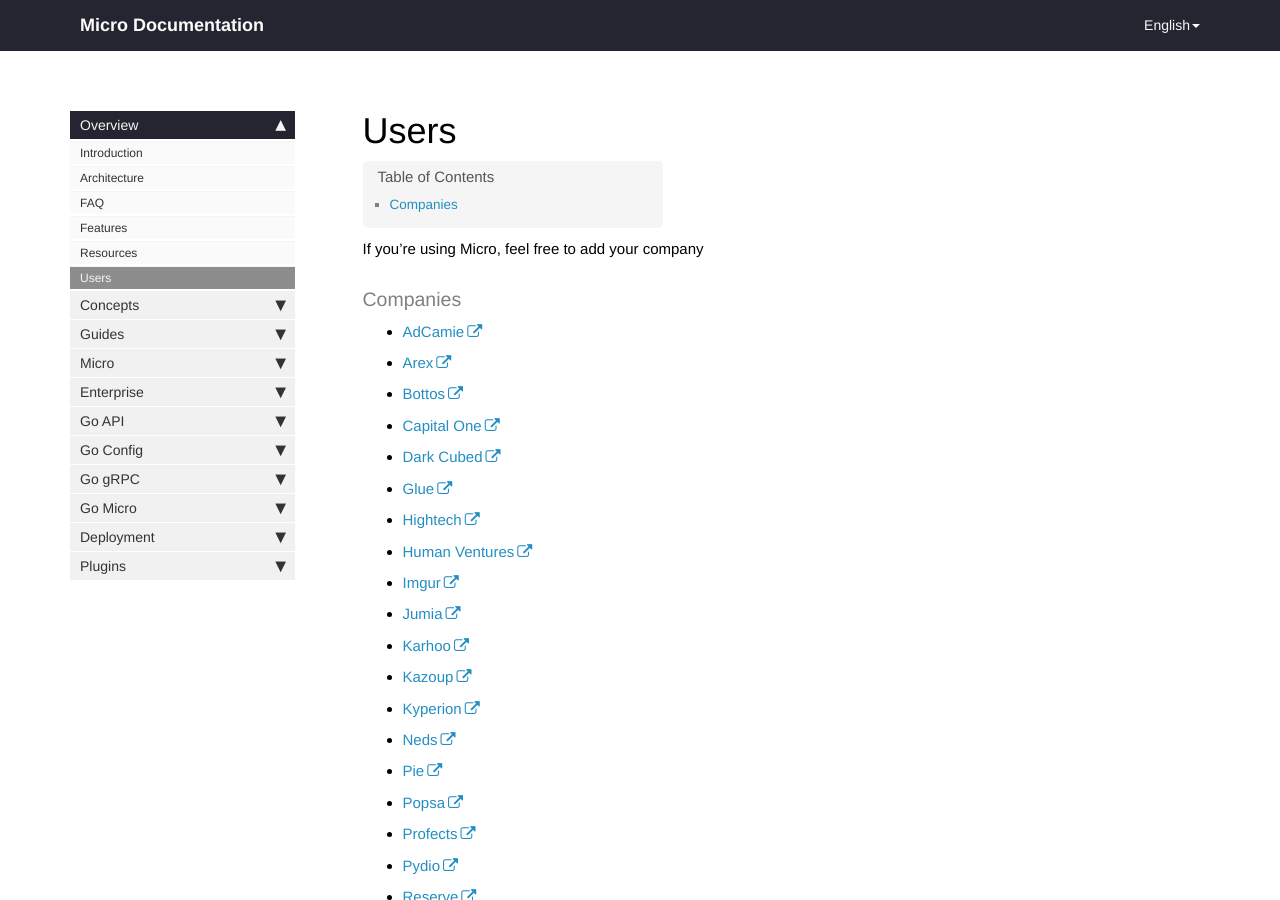
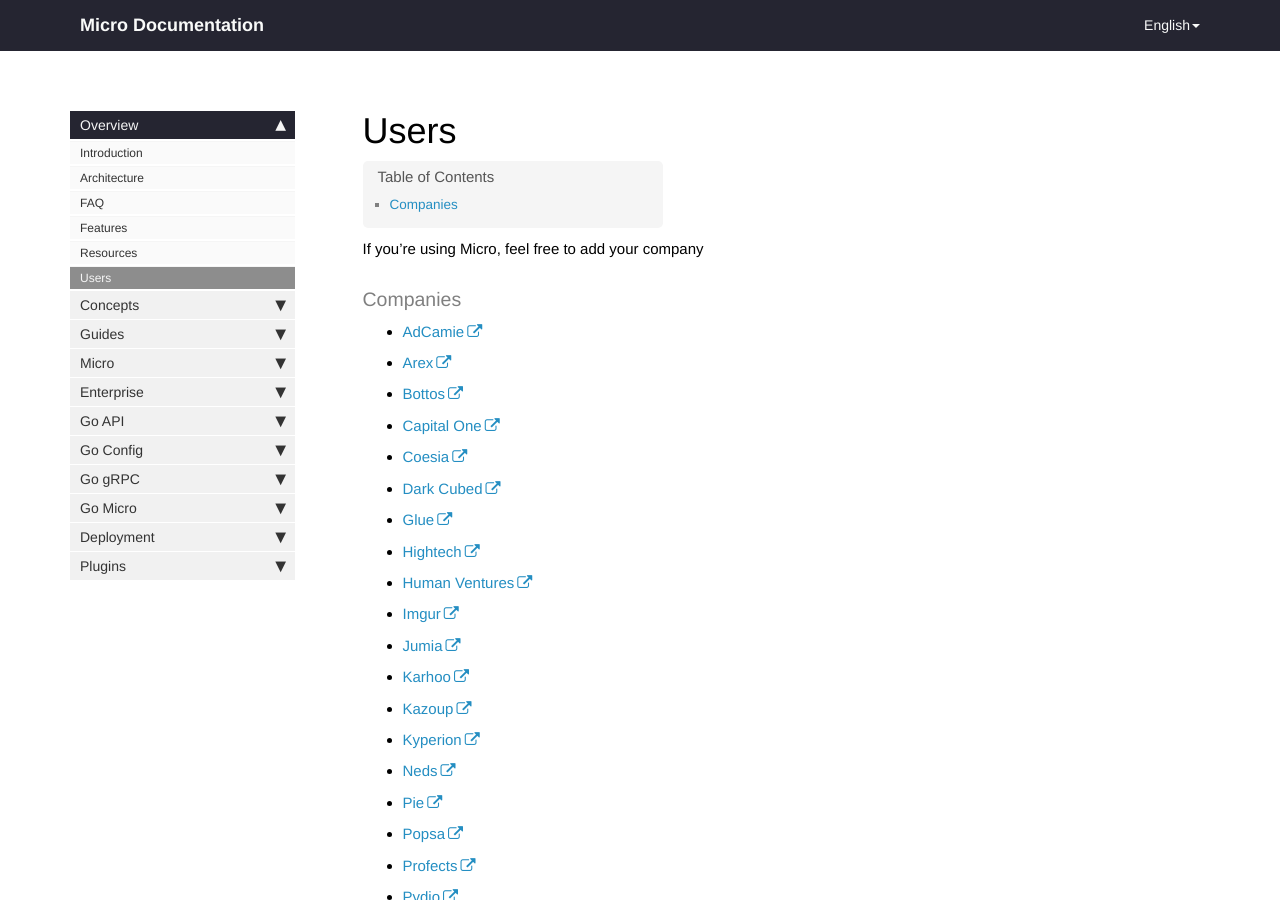
Before and after one commit to vonhraban/docs-1, a Jekyll site: the page built from pages/users.md, in a window 1280 px wide and 900 px high. Built offline with Jekyll 4.4.1, drawn with Linux system fonts in a browser that asks for light colours; nearby versions of some CDN libraries; comment, search, counter and statistics services are not loaded.

Commit message:
Add coesia to users

```diff
--- a/pages/users.md
+++ b/pages/users.md
@@ -15,6 +15,7 @@ If you're using Micro, feel free to add your company
 - [Arex](https://arex.io/)
 - [Bottos](https://bottos.org/)
 - [Capital One](https://www.capitalone.com/)
+- [Coesia](https://www.coesia.com/en)
 - [Dark Cubed](http://darkcubed.com)
 - [Glue](https://glue.group)
 - [Hightech](https://hightech.fm/)
```
